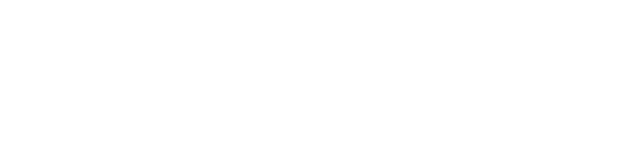
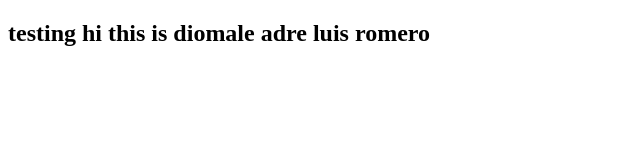
Before and after one commit to X4NZU0/testing, a plain HTML site: page Untitled-1.html in a window 1280 px wide. Shown: the whole page, without its empty margins (0-640 px from the left). Drawn offline with Linux system fonts and the light colour scheme.

Commit message:
Untitled-1.html

```diff
--- a/Untitled-1.html
+++ b/Untitled-1.html
@@ -6,6 +6,6 @@
     <title>Document</title>
 </head>
 <body>
-
+    <h2>testing hi this is diomale adre luis romero</h2>
 </body>
 </html>
```
